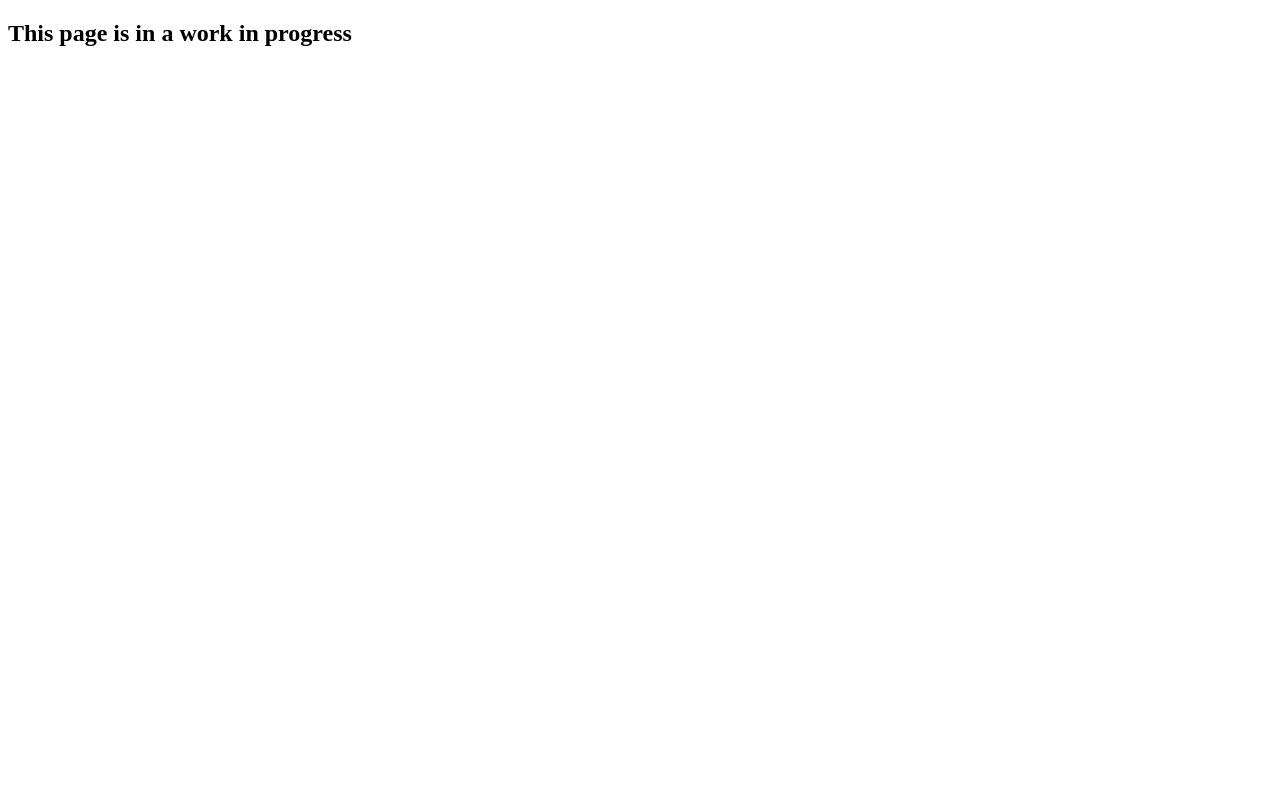
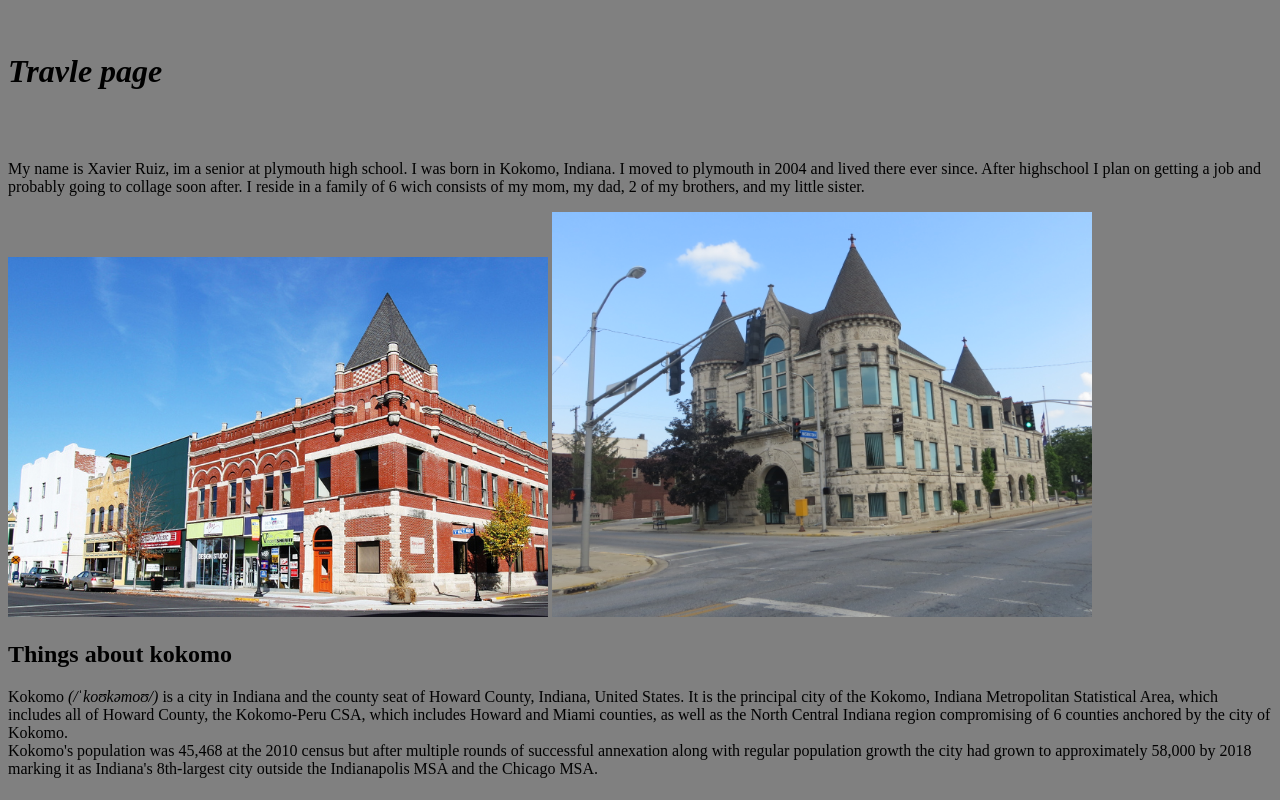
Before and after one commit to IntangiblE001/IntaniblE001.github.io, a plain HTML site: page travle page.html in a window 1280 px wide. Drawn offline with Linux system fonts and the light colour scheme.

Commit message:
rev.3
added some text and pictures

```diff
--- a/travle page.html
+++ b/travle page.html
@@ -7,21 +7,86 @@
 	</head>
 
 	<body>
-	<h2>
-	This page is in a work in progress
-	</h2>
 
 
 	</body>
 
+<Style>
+
+* {box-sizing: border-box;
+
+}
+
+		.row{
+
+		    content:"";
+		    display: table;
+		    clear: both;
+
+		     }
+
+		.column{
+	    	float: left;
+	    	width: 50%
+	    	patting: 10px;
 
 
+			}
+</Style>
 
 
+<h1>
+
+<div class="row">
+<p>
+<em>
+Travle page
+</em>
+</p>
 
 
+</h1>
+</div>
+
+<div class ="column">
+	<p> My name is Xavier Ruiz, im a senior at plymouth high school. I was born in Kokomo, Indiana.
+     I moved to plymouth in 2004 and lived there ever since. After highschool I plan on getting a job and probably going to collage soon after.
+     I reside in a family of 6 wich consists of my mom, my dad, 2 of my brothers, and my little sister.
+
+	</p>
 
 
+<IMG  src="Images/Kokomo-downtown1.jpg" width="540">
+
+<IMG src="Images/13_Kokomo,_Indiana.jpg" width="540">
+</html>
+
+
+	<div = class>
+
+	<h2>
+Things about kokomo
+     </h2>
+
+
+<p>
+Kokomo <em>(/ˈkoʊkəmoʊ/)</em> is a city in Indiana and the county seat of Howard County, Indiana, United States. It is the principal city of the Kokomo, Indiana Metropolitan Statistical Area, which includes all of Howard County,
+the Kokomo-Peru CSA, which includes Howard and Miami counties, as well as the North Central Indiana region compromising of 6 counties anchored by the city of Kokomo.
+<br>
+Kokomo's population was 45,468 at the 2010 census but after multiple rounds of successful annexation along with regular population growth the city had grown to approximately 58,000 by 2018 marking it as Indiana's 8th-largest city outside the Indianapolis MSA and the Chicago MSA.
+</br>
+</p>
+
+<style>
+body
+{
+
+background-color: gray;
+
+
+}
+
+</style>
 
 
 
```
Also changed, not shown: Index.html (+32 -5 lines), Images/13_Kokomo,_Indiana.jpg (added), Images/Kokomo-downtown1.jpg (added), 3 other files.
